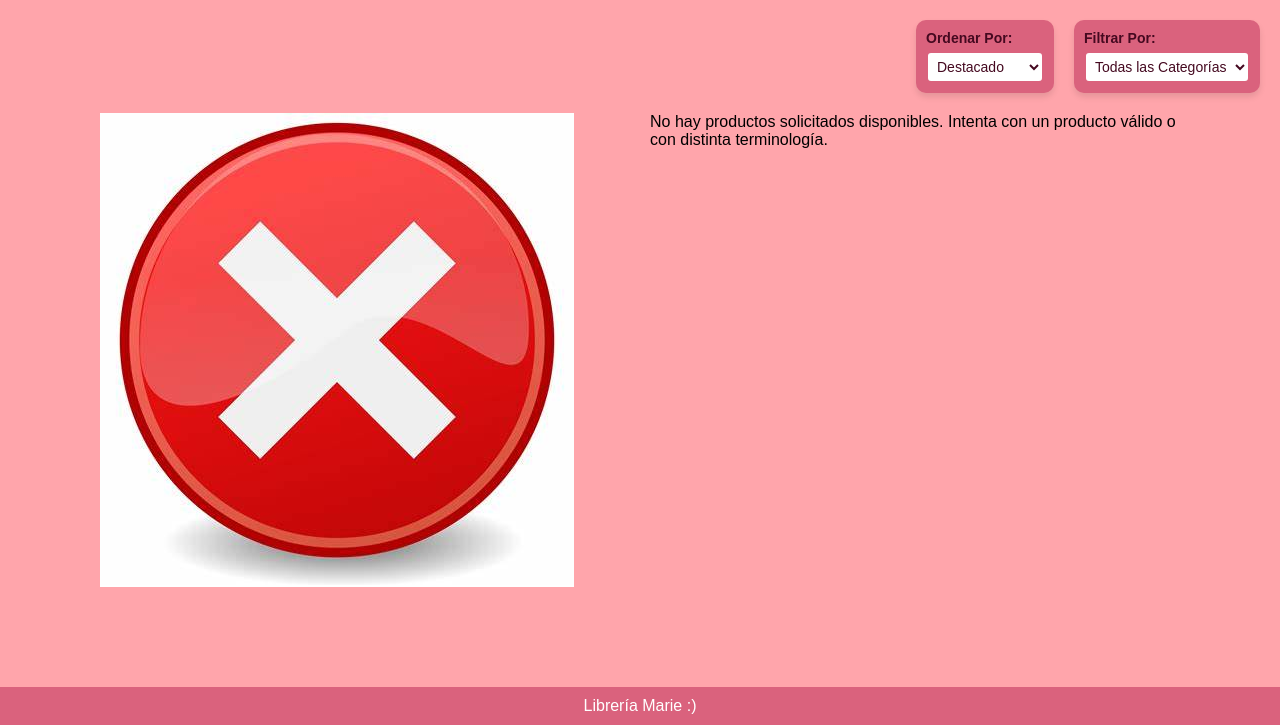
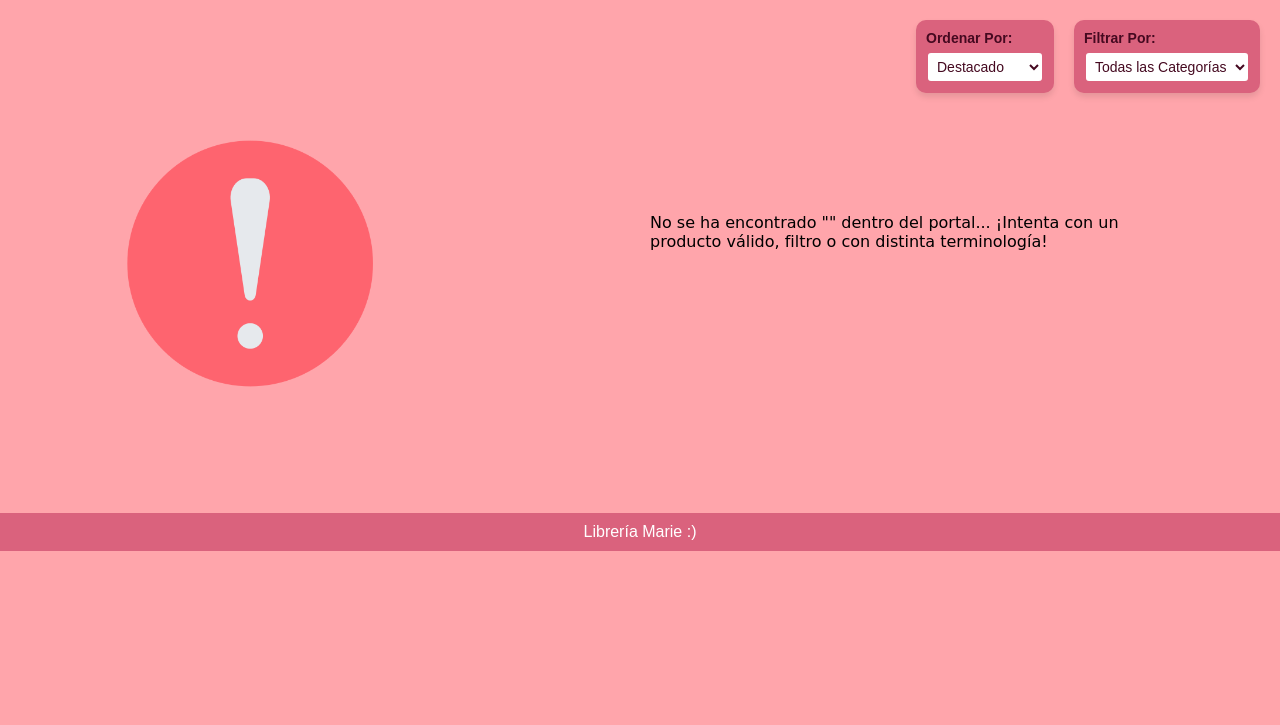
Before and after one commit to superpapus/marieweb, a Django app: page /buscar/ in a window 1280 px wide. Shown: the part 80-805 px from the top of the page. After the commit the page ends 631 px from the top, so only its background shows below. Run offline with Django 4.2, Linux system fonts and the light colour scheme.

Commit message:
Fianlización de la página de error!

```diff
--- a/marieweb/templates/buscar.html
+++ b/marieweb/templates/buscar.html
@@ -18,16 +18,3 @@
         <p>Por favor ingresa un término de búsqueda.</p>
     {% endif %}
 {% endblock %}
-
-{% block script %}
-<script>
-    {% if query %}
-        {% if productos %}
-            alert('Se encontraron {{ productos|length }} productos para tu búsqueda: "{{ query }}"');
-        {% else %}
-            alert('No se encontraron productos con lo escrito: "{{ query }}"');
-    {% endif %}
-
-    {% endif %}
-</script>
-{% endblock %}
--- a/marieweb/templates/inicio/inicio.html
+++ b/marieweb/templates/inicio/inicio.html
@@ -65,11 +65,8 @@
         </div>
         {% empty %}
 
-        <script>
-            alert('No se ha ingresado productos válidos para la búsqueda.');
-        </script>
-        <img src="media/icons/falla.jpg" alt="Error img" />
-        <p>No hay productos solicitados disponibles. Intenta con un producto válido o con distinta terminología.</p>
+        <img src="{% static '/img/error.png' %}" alt="Error img" style="width: 300px; height: 300px;" />
+        <p style="font-family: 'Comic Sans MS'; margin-top: 100px;">No se ha encontrado "{{ query }}" dentro del portal... ¡Intenta con un producto válido, filtro o con distinta terminología!</p>
 
         {% endfor %}
     </main>
```
Also changed, not shown: marieweb/static/img/error.png (added), media/icons/falla.jpg (deleted).
